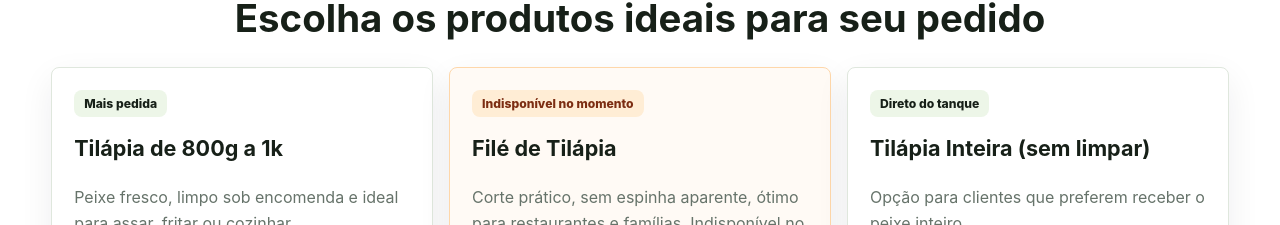
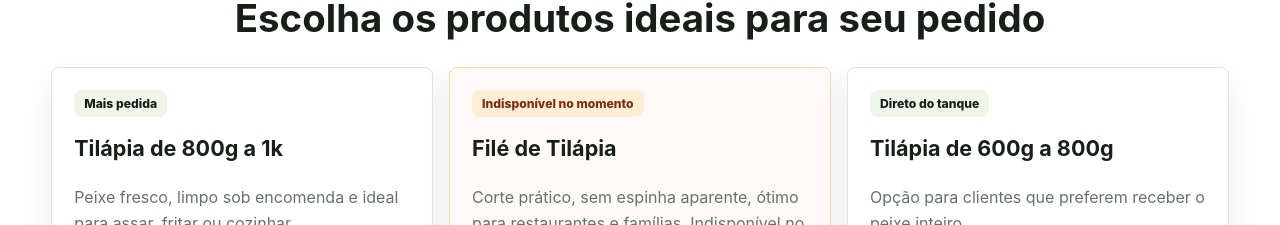
Before and after one commit to alysson0111/site-tilapia, a React (Vite) app: page / in a window 1280 px wide. Shown: the part 875-1100 px from the top of the page. Built offline with nearby package versions, Linux system fonts and the light colour scheme.

Commit message:
Atualiza peso da tilapia sem limpar

```diff
--- a/src/App.jsx
+++ b/src/App.jsx
@@ -23,7 +23,7 @@ const products = [
       "Corte prático, sem espinha aparente, ótimo para restaurantes e famílias. Indisponível no momento.",
   },
   {
-    name: "Tilápia Inteira (sem limpar)",
+    name: "Tilápia de 600g a 800g",
     price: 14.99,
     badge: "Direto do tanque",
     description: "Opção para clientes que preferem receber o peixe inteiro.",
```
